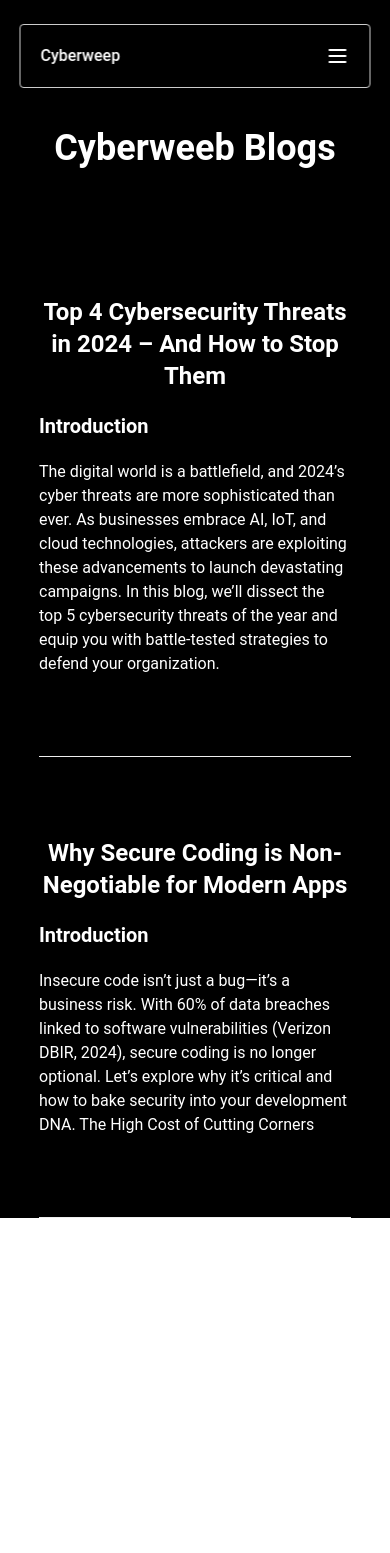
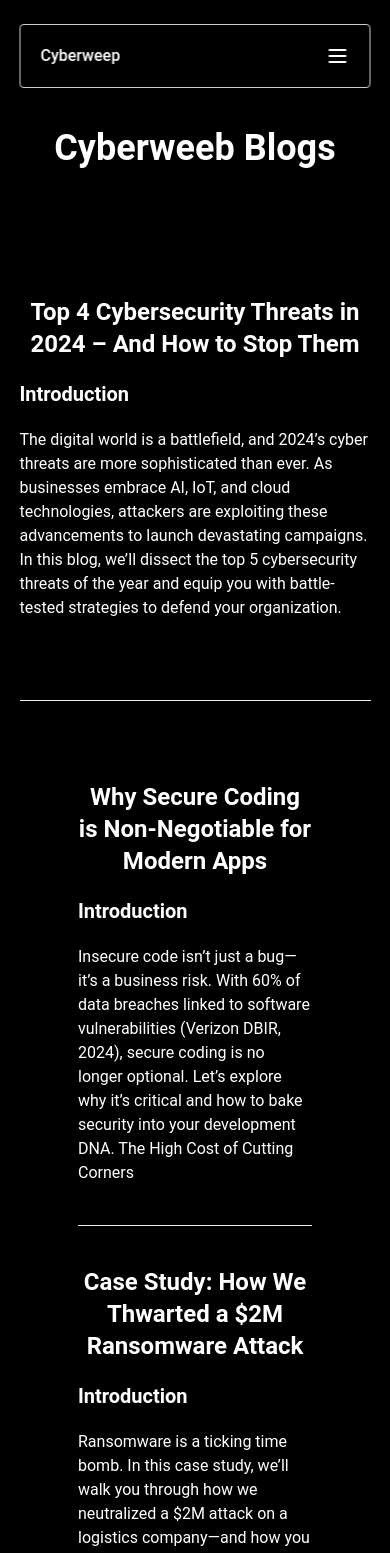
Before and after one commit to codingisf/cyberweep, a React (Vite) app: page /blog in a window 390 px wide. Shown: the top 1553 px of the page. Before the commit the page ends 1218 px from the top, so only its background shows below. Built offline with nearby package versions, Linux system fonts and the light colour scheme.

Commit message:
Update BlogPage.jsx

```diff
--- a/src/Pages/BlogPage.jsx
+++ b/src/Pages/BlogPage.jsx
@@ -4,7 +4,7 @@ function BlogPage() {
   return (
     <section className="bg-black min-h-[100vh] text-white ">
       <h1 className="text-4xl text-center font-bold py-32">Cyberweeb Blogs</h1>
-      <section className="lg:w-[60%] w-[80%] mx-auto h-full">
+      <section className="lg:w-[60%] w-[90%] mx-auto h-full">
         <a className="" href="/Blog1">
         <h1 className="text-2xl text-center font-bold">
           Top 4 Cybersecurity Threats in 2024 – And How to Stop Them
@@ -25,7 +25,7 @@ function BlogPage() {
 
 
 
-      <section className="lg:w-[60%] w-[80%] mx-auto h-full">
+      <section className="w-[60%] mx-auto h-full">
         <a className="" href="/Blog2">
         <h1 className="text-2xl text-center font-bold">
         Why Secure Coding is Non-Negotiable for Modern Apps
@@ -37,7 +37,21 @@ The High Cost of Cutting Corners
 
         </p>
         </a>
-        <hr className="w-[100%] mx-auto mt-20"/>
+        <hr className="w-[100%] mx-auto my-10"/>
+      </section>
+
+
+      <section className="w-[60%] mx-auto h-full">
+        <a className="" href="/Blog3">
+        <h1 className="text-2xl text-center font-bold">
+        Case Study: How We Thwarted a $2M Ransomware Attack
+        </h1>
+        <p className="text-xl font-bold my-5">Introduction</p>
+        <p>
+        Ransomware is a ticking time bomb. In this case study, we’ll walk you through how we neutralized a $2M attack on a logistics company—and how you can replicate their success.
+        </p>
+        </a>
+        <hr className="w-[100%] mx-auto py-10 mt-10"/>
       </section>
     </section>
   );
```
